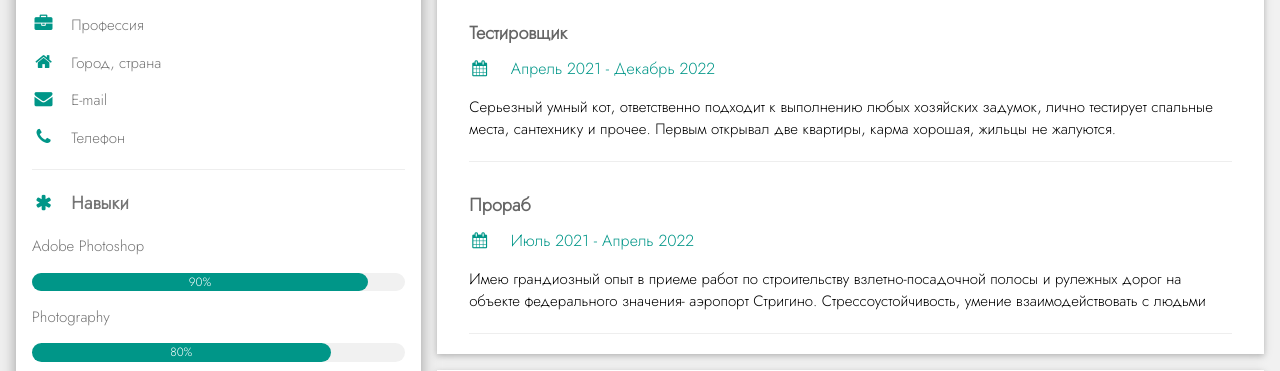
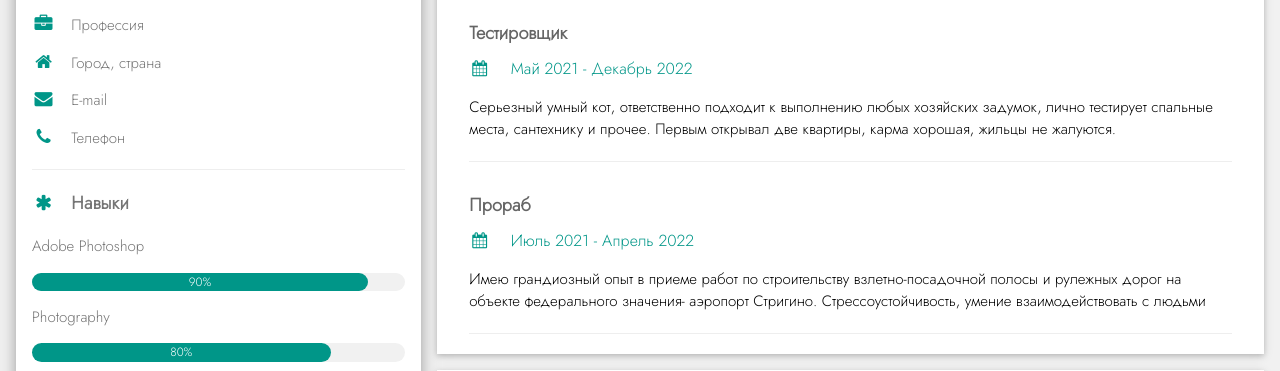
Before and after one commit to Olga25121/-PHP-MySQL, a PHP site: page / in a window 1280 px wide. Shown: the part 321-692 px from the top of the page. Run offline with PHP 8.4, Linux system fonts and the light colour scheme.

Commit message:
index.php

```diff
--- a/index.php
+++ b/index.php
@@ -11,7 +11,7 @@ $experiance = [
     ],
     [
         'name' => 'Тестировщик',
-        'dateStart' => 'Апрель 2021',
+        'dateStart' => 'Май 2021',
         'dateEnd' => 'Декабрь 2022',
         'description' => 'Cерьезный умный кот, ответственно подходит к выполнению любых хозяйских задумок,
         лично тестирует спальные места, сантехнику и прочее. Первым открывал две квартиры, карма хорошая, жильцы не жалуются.',
```
